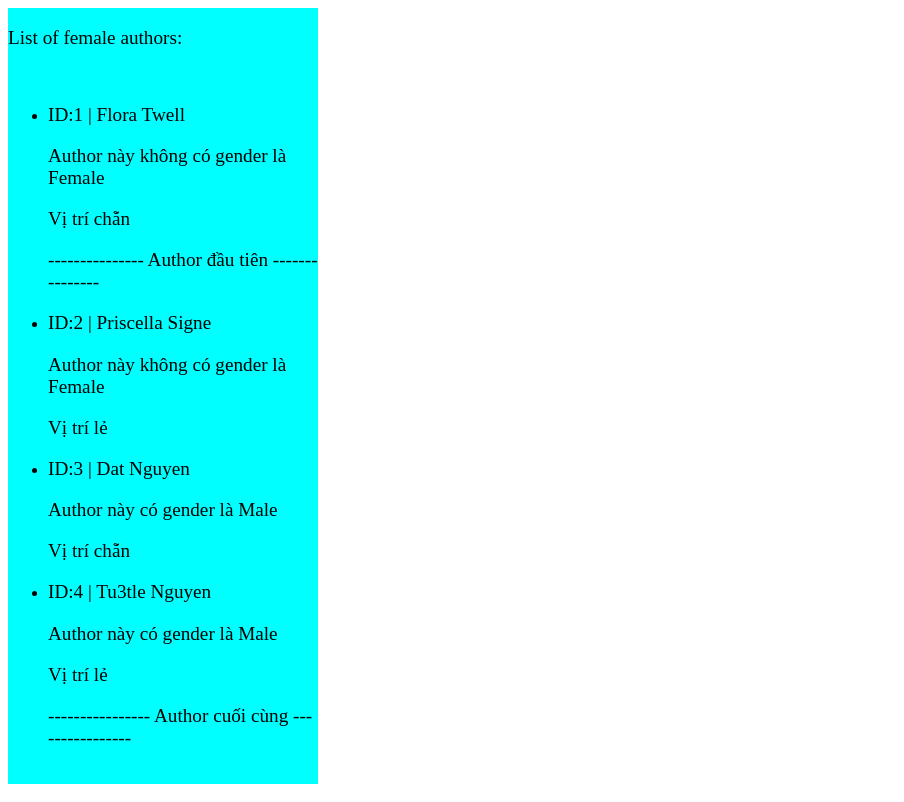
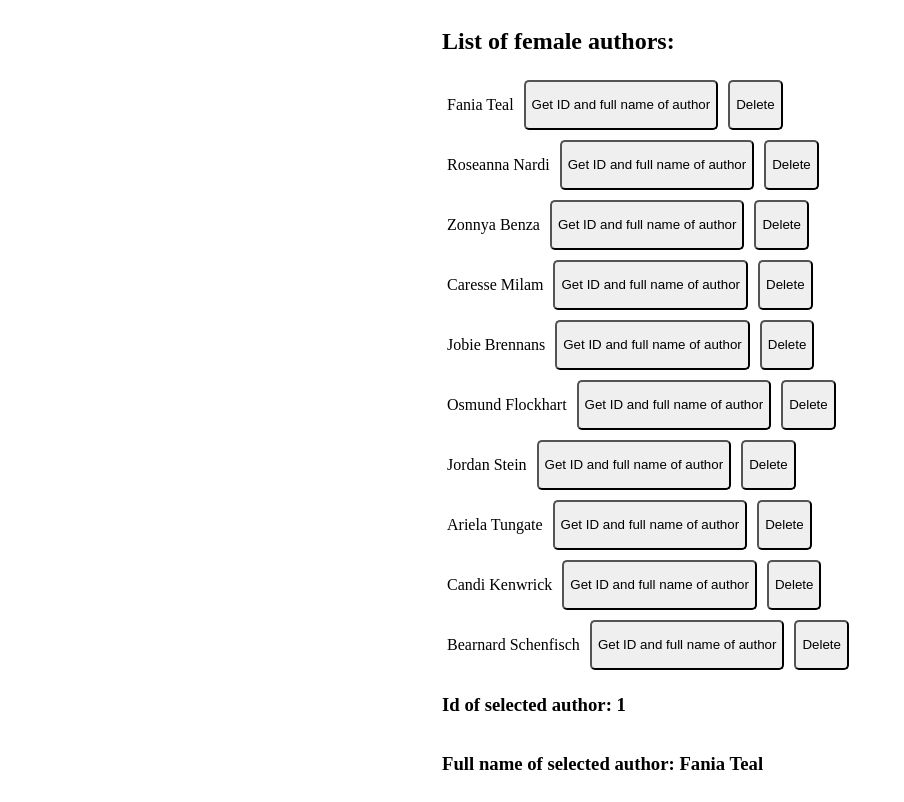
Before and after one commit to ThanhDatTu3tle/angular-chall-tu3tle, an Angular app: page /profile-card-component in a window 1280 px wide. Shown: the whole page, without its empty margins (0-904 px from the left). Built offline with nearby package versions, Linux system fonts and the light colour scheme.

Commit message:
update day 8

```diff
--- a/src/app/app.module.ts
+++ b/src/app/app.module.ts
@@ -7,13 +7,15 @@ import { AppComponent } from './app.component';
 import { HelloComponent } from './hello/hello.component';
 import { ProfileCardComponent } from './profile-card/profile-card.component';
 import { AuthorsComponent } from './authors/authors.component';
+import { AuthorInfoComponent } from './author-info/author-info.component';
 
 @NgModule({
   declarations: [
     AppComponent,
     HelloComponent,
     ProfileCardComponent,
-    AuthorsComponent
+    AuthorsComponent,
+    AuthorInfoComponent
   ],
   imports: [
     BrowserModule,
--- /dev/null
+++ b/src/app/author-info/author-info.component.html
@@ -0,0 +1,7 @@
+<div class="wrapper">
+    <p>
+        {{ author.firstName }} {{ author.lastName }}
+    </p>
+    <button (click)="handleShowInfoOfAuthor()">Get ID and full name of author</button>
+    <button (click)="handleDeleteAuthor()">Delete</button>
+</div>
--- /dev/null
+++ b/src/app/author-info/author-info.component.scss
@@ -0,0 +1,10 @@
+button {
+    margin-left: 10px;
+    border-radius: 5px;
+}
+
+.wrapper {
+    display: flex;
+    flex-direction: row;
+    padding: 5px;
+}
--- /dev/null
+++ b/src/app/author-info/author-info.component.ts
@@ -0,0 +1,23 @@
+import { Component, EventEmitter, Input, Output } from '@angular/core';
+import { Author } from '../data/authors';
+
+@Component({
+  selector: 'app-author-info',
+  templateUrl: './author-info.component.html',
+  styleUrls: ['./author-info.component.scss']
+})
+export class AuthorInfoComponent {
+  @Input() author: Author | any;
+  @Output() select = new EventEmitter<Author>();
+
+  handleShowInfoOfAuthor = () => {
+    this.select.emit(this.author);
+    console.log(`${this.select.emit(this.author.id)}`)
+  }
+
+  handleDeleteAuthor = () => {
+    // this.select.emit(null);
+  }
+
+  constructor() {}
+}
--- a/src/app/authors/authors.component.html
+++ b/src/app/authors/authors.component.html
@@ -21,9 +21,12 @@
 
     <!--Sử dụng nhiều structure directive-->
 
-    <p>List of female authors:</p>
+    <h2>List of female authors:</h2>
+    <app-author-info *ngFor="let author of authors" [author]="author" (select)="onSelected($event)"></app-author-info>
 
-    <ul>
+    <h3>Id of selected author: {{ selectedAuthor.id }}</h3>
+    <h3>Full name of selected author: {{ selectedAuthor.firstName }} {{ selectedAuthor.lastName }}</h3>
+    <!-- <ul>
         <li *ngFor="let author of authors; first as isFirst; last as isLast; even as isEven; odd as isOdd">
             <p>ID:{{author.id}} | {{author.firstName}} {{author.lastName}}</p>
             <p *ngIf="author.gender == 'Male'; else isMale">
@@ -46,7 +49,7 @@
                 ----------------
             </p>
         </li>
-    </ul>
+    </ul> -->
 </div>
 
 <ng-template #isMale>
--- a/src/app/authors/authors.component.scss
+++ b/src/app/authors/authors.component.scss
@@ -1,22 +1,17 @@
 
 p {
     font-size: 1.2rem;
-}
-
-ul {
-
 }
 
 .wrapper {
     display: flex;
     flex-direction: column;
     align-items: flex-start;
-    width: 80%;
+    width: 100%;
     height: 100%;
-    background-color: aqua;
 }
 
-.authors-list {
-    display: flex;
-    flex-direction: row;
-}
+// .authors-list {
+//     display: flex;
+//     flex-direction: row;
+// }
--- a/src/app/authors/authors.component.ts
+++ b/src/app/authors/authors.component.ts
@@ -1,4 +1,6 @@
 import { Component } from '@angular/core';
+import { authors } from '../data/authors';
+import { Author } from '../data/authors';
 
 @Component({
   selector: 'app-authors',
@@ -6,38 +8,10 @@ import { Component } from '@angular/core';
   styleUrls: ['./authors.component.scss']
 })
 export class AuthorsComponent {
-  authors = [
-    {
-      id: 1,
-      firstName: 'Flora',
-      lastName: 'Twell',
-      email: 'ftwell0@phoca.cz',
-      gender: 'Female',
-      ipAddress: '99.180.237.33',
-    },
-    {
-      id: 2,
-      firstName: 'Priscella',
-      lastName: 'Signe',
-      email: 'psigne1@berkeley.edu',
-      gender: 'Female',
-      ipAddress: '183.243.228.65',
-    },
-    {
-      id: 3,
-      firstName: 'Dat',
-      lastName: 'Nguyen',
-      email: 'thanhdat83badinh@gmail.com',
-      gender: 'Male',
-      ipAddress: '058.77.64.127',
-    },
-    {
-      id: 4,
-      firstName: 'Tu3tle',
-      lastName: 'Nguyen',
-      email: 'thanhdat11badinh@gmail.com',
-      gender: 'Male',
-      ipAddress: '058.77.64.127',
-    },
-  ];
+  authors = authors;
+  selectedAuthor = authors[0];
+
+  onSelected = (selectedAuthor: Author) => {
+    this.selectedAuthor = selectedAuthor;
+  }
 }
--- /dev/null
+++ b/src/app/data/authors.ts
@@ -0,0 +1,80 @@
+export interface Author {
+    id: number;
+    firstName: string;
+    lastName: string;
+    email: string;
+    gender: string;
+    ipAddress: string;
+}
+
+export const authors = [{
+    "id": 1,
+    "firstName": "Fania",
+    "lastName": "Teal",
+    "email": "fteal0@craigslist.org",
+    "gender": "Female",
+    "ipAddress": "229.57.27.192"
+  }, {
+    "id": 2,
+    "firstName": "Roseanna",
+    "lastName": "Nardi",
+    "email": "rnardi1@disqus.com",
+    "gender": "Female",
+    "ipAddress": "168.252.51.149"
+  }, {
+    "id": 3,
+    "firstName": "Zonnya",
+    "lastName": "Benza",
+    "email": "zbenza2@goo.gl",
+    "gender": "Bigender",
+    "ipAddress": "51.169.248.116"
+  }, {
+    "id": 4,
+    "firstName": "Caresse",
+    "lastName": "Milam",
+    "email": "cmilam3@marketwatch.com",
+    "gender": "Female",
+    "ipAddress": "18.74.141.63"
+  }, {
+    "id": 5,
+    "firstName": "Jobie",
+    "lastName": "Brennans",
+    "email": "jbrennans4@soundcloud.com",
+    "gender": "Female",
+    "ipAddress": "106.10.243.47"
+  }, {
+    "id": 6,
+    "firstName": "Osmund",
+    "lastName": "Flockhart",
+    "email": "oflockhart5@noaa.gov",
+    "gender": "Male",
+    "ipAddress": "139.82.22.129"
+  }, {
+    "id": 7,
+    "firstName": "Jordan",
+    "lastName": "Stein",
+    "email": "jstein6@163.com",
+    "gender": "Female",
+    "ipAddress": "50.61.120.174"
+  }, {
+    "id": 8,
+    "firstName": "Ariela",
+    "lastName": "Tungate",
+    "email": "atungate7@hubpages.com",
+    "gender": "Female",
+    "ipAddress": "168.66.196.28"
+  }, {
+    "id": 9,
+    "firstName": "Candi",
+    "lastName": "Kenwrick",
+    "email": "ckenwrick8@macromedia.com",
+    "gender": "Female",
+    "ipAddress": "69.158.178.100"
+  }, {
+    "id": 10,
+    "firstName": "Bearnard",
+    "lastName": "Schenfisch",
+    "email": "bschenfisch9@dell.com",
+    "gender": "Male",
+    "ipAddress": "156.98.231.165"
+  }]
--- a/src/index.html
+++ b/src/index.html
@@ -8,6 +8,8 @@
   <link rel="icon" type="image/x-icon" href="favicon.ico">
 </head>
 <body>
-  <app-authors></app-authors>
+  <main>
+    <app-authors></app-authors>
+  </main>
 </body>
 </html>
--- a/src/styles.scss
+++ b/src/styles.scss
@@ -7,3 +7,12 @@ body {
     width: 100vw;
     height: fit-content;
 }
+
+main {
+    display: flex;
+    flex-direction: column;
+    align-items: center;
+    box-sizing: border-box;
+    width: 100%;
+    height: fit-content;
+}
```
Also changed, not shown: 1 other file (tests, documents, lock files or other folders).
